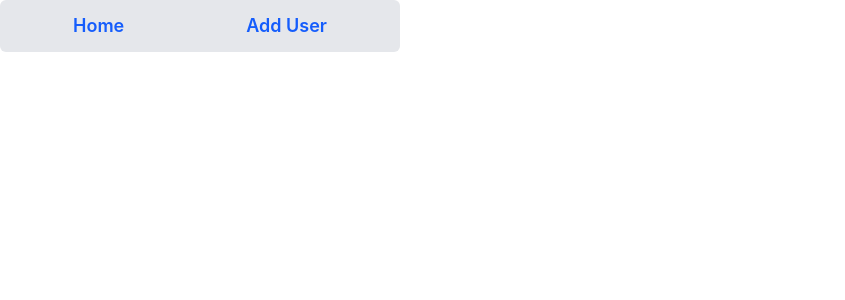
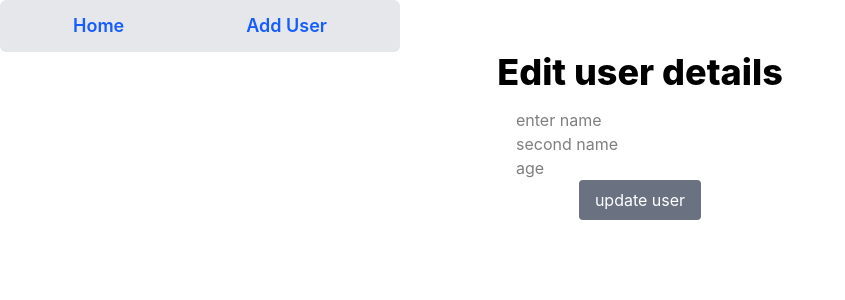
Before and after one commit to Akash4590/react-redux-api, a React (Vite) app: page /edit/1 in a window 1280 px wide. Before the commit this address had no page. Shown: the top 300 px of the page, without its empty margins (0-845 px from the left). Built offline with nearby package versions, Linux system fonts and the light colour scheme.

Commit message:
Updated Api and Userlist, added Useredit component

```diff
--- a/src/Api.jsx
+++ b/src/Api.jsx
@@ -43,6 +43,7 @@ import {Routes,Route,NavLink} from "react-router-dom";
 
 import Userlist from "./Userlist";
 import Useradd from "./Useradd";
+import Useredit from "./Useredit";
  function Api(){
  return(
 <div>
@@ -59,6 +60,7 @@ import Useradd from "./Useradd";
 <Routes>
 <Route path="/" element = {<Userlist/>}></Route>
 <Route path="add" element = {<Useradd/>}></Route>
+<Route path="edit/:id" element = {<Useredit/>}></Route>
 </Routes>
  </div>
    )
--- /dev/null
+++ b/src/Useredit.jsx
@@ -0,0 +1,12 @@
+function Useredit(){
+return(
+<div className="text-center">
+<h1>Edit user details</h1>
+<input type="text" placeholder="enter name" />  <br />
+<input type="text" placeholder="second name" />  <br />
+<input type="text" placeholder="age" />  <br />
+<button className="bg-gray-500 text-white px-4 py-2 rounded">update user</button>
+</div>
+)
+}
+export default Useredit;
--- a/src/Userlist.jsx
+++ b/src/Userlist.jsx
@@ -1,14 +1,16 @@
 
 import { useEffect, useState } from "react";
-
+import { useNavigate } from "react-router-dom";
 
  function Userlist(){
  const[userdata,setuserdata] = useState([]);
  const[loading,setloading] = useState(false);
+ const navigate = useNavigate();
  useEffect(()=>{
   getuserdata();
   setloading(true);
  },[])
+//  for getting data we use this function
 const getuserdata = async()=>{
   const url = "http://localhost:3000/users";
   let response  = await fetch(url);
@@ -17,6 +19,7 @@ const getuserdata = async()=>{
   // console.log(response);
   setloading(false);
 }
+//  for deleting data we use this function
 const deleteuserdata = async (id) => {
   const url = "http://localhost:3000/users";
   let response = await fetch(url + "/" + id, {
@@ -29,6 +32,10 @@ const deleteuserdata = async (id) => {
   }
   console.log("Deleted user ID:", id);
 };
+//  for editing data we use this function
+const edituserdata = (id) =>{
+navigate("/edit/"+id);
+}
 
  return(
 <div>
@@ -54,6 +61,11 @@ userdata.map((user)=>(
     onClick={() => deleteuserdata(user.id)}>
       Delete
     </button>
+    <button className="bg-blue-500 text-white px-4 py-2 rounded"
+    onClick={()=>edituserdata(user.id)}
+    >
+      Edit
+    </button>
   </li>
 </ul>
 ))
```
